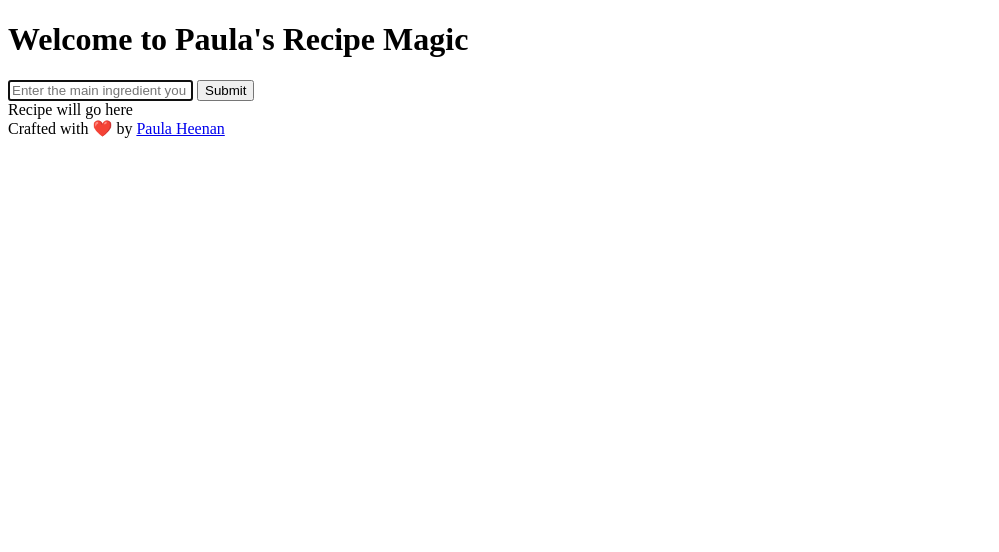
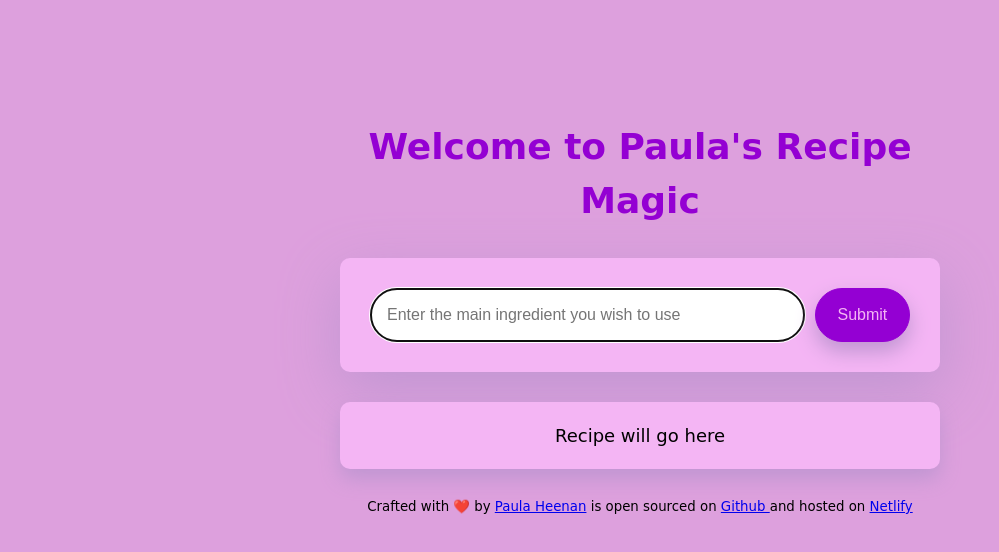
Before and after one commit to P0llyW0lly/SheCodesAIProjectRecipeGenerator, a plain HTML site: page index.html in a window 1280 px wide. Shown: the whole page, without its empty margins (0-999 px from the left). Drawn offline with nearby package versions, Linux system fonts and the light colour scheme; a web font is replaced by a local one.

Commit message:
Created CSS, added HTML classes

```diff
--- a/index.html
+++ b/index.html
@@ -6,23 +6,30 @@
     <link href="src/style.css" rel="stylesheet"></link>
     <script src="https://cdn.jsdelivr.net/npm/axios@1.1.2/dist/axios.min.js"></script>
     <script src="https://unpkg.com/typewriter-effect@latest/dist/core.js"></script>
+    <link rel="preconnect" href="https://fonts.googleapis.com">
+    <link rel="preconnect" href="https://fonts.gstatic.com" crossorigin>
+    <link
+        href="https://fonts.googleapis.com/css2?family=Edu+QLD+Beginner:wght@400..700&family=Gafata&family=Pacifico&family=Poppins:ital,wght@0,100;0,200;0,300;0,400;0,500;0,600;0,700;0,800;0,900;1,100;1,200;1,300;1,400;1,500;1,600;1,700;1,800;1,900&family=Roboto:ital,wght@0,100;0,300;0,400;0,500;0,700;0,900;1,100;1,300;1,400;1,500;1,700;1,900&display=swap"
+        rel="stylesheet">
 
     <title>P's Recipe Magic</title>
 </head>
 <body>
+    <div class="container">
     <header>
         <h1>Welcome to Paula's Recipe Magic</h1>
     </header>
     <main>
         <form>
-            <input type="text" placeholder="Enter the main ingredient you wish to use" required autofocus autocomplete="off"/>
-            <input type="submit" />
+            <input type="text" placeholder="Enter the main ingredient you wish to use" required autofocus autocomplete="off" class="prompt"/>
+            <input type="submit" class="button"/>
         </form>
-        <div id="recipe"> Recipe will go here </div>
+        <div id="recipe" class="recipe"> Recipe will go here </div>
     </main>
     <footer>
-        Crafted with ❤️ by <a href=https://github.com/P0llyW0lly/SheCodesAIProjectRecipeGenerator target="_blank">Paula Heenan</a>
+        Crafted with ❤️ by  <a href="https://github.com/P0llyW0lly" target="_blank">Paula Heenan</a> is open sourced on <a href=https://github.com/P0llyW0lly/SheCodesAIProjectRecipeGenerator target="_blank"> Github </a> and hosted on <a href=https://recipemagia.netlify.app>Netlify</a>
     </footer>
+    </div>
     <script src="src/index.js"></script>
 </body>
 </html>
--- a/src/style.css
+++ b/src/style.css
@@ -0,0 +1,65 @@
+body {
+    background-color: #DDA0DD;
+    font-family: "Edu QLD Beginner", cursive;
+}
+.container {
+    margin: 120px auto;
+    max-width: 600px;
+}
+.prompt {
+    width: 80%;
+    padding: 16px;
+    border: 1px solid #9400D3;
+    border-radius: 50px;
+    color: #9400D3;
+    font-size: 16px;
+    line-height: 20px;
+}
+.button {
+    width:100px;
+    margin-left:10px;
+    padding: 16px;
+    border: 1px solid #9400D3;
+    border-radius: 50px;
+    color: #f4b5f4;
+    background:#9400D3;
+    font-size: 16px;
+    line-height: 20px;
+    box-shadow: 0px 10px 20px #c096d2;
+}
+.recipe {
+    font-size: 18px;
+    background-color: #f4b5f4;
+    padding:30px;
+    border-radius: 10px;
+    text-align: center;
+    margin: 30px 0px;
+    padding: 20px;
+    line-height: 1.5;
+    font-weight: 400;
+    border-left: #9400D3;
+    box-shadow: 0px 10px 20px #c096d2;
+}
+h1 {
+    text-align: center;
+    color: #9400D3;
+    font-size: 36px;
+    line-height: 1.5;
+    font-weight: 700;
+}
+header {
+    margin-bottom: 30px;
+}
+form {
+    background-color: #f4b5f4;
+    display: flex;
+    padding: 30px;
+    border-radius: 10px;
+    box-shadow: 0px 20px 60px #c096d2;
+    }
+
+    footer {
+        text-align: center;
+        font-size: smaller;
+        margin-top: 30px;
+    }
```
